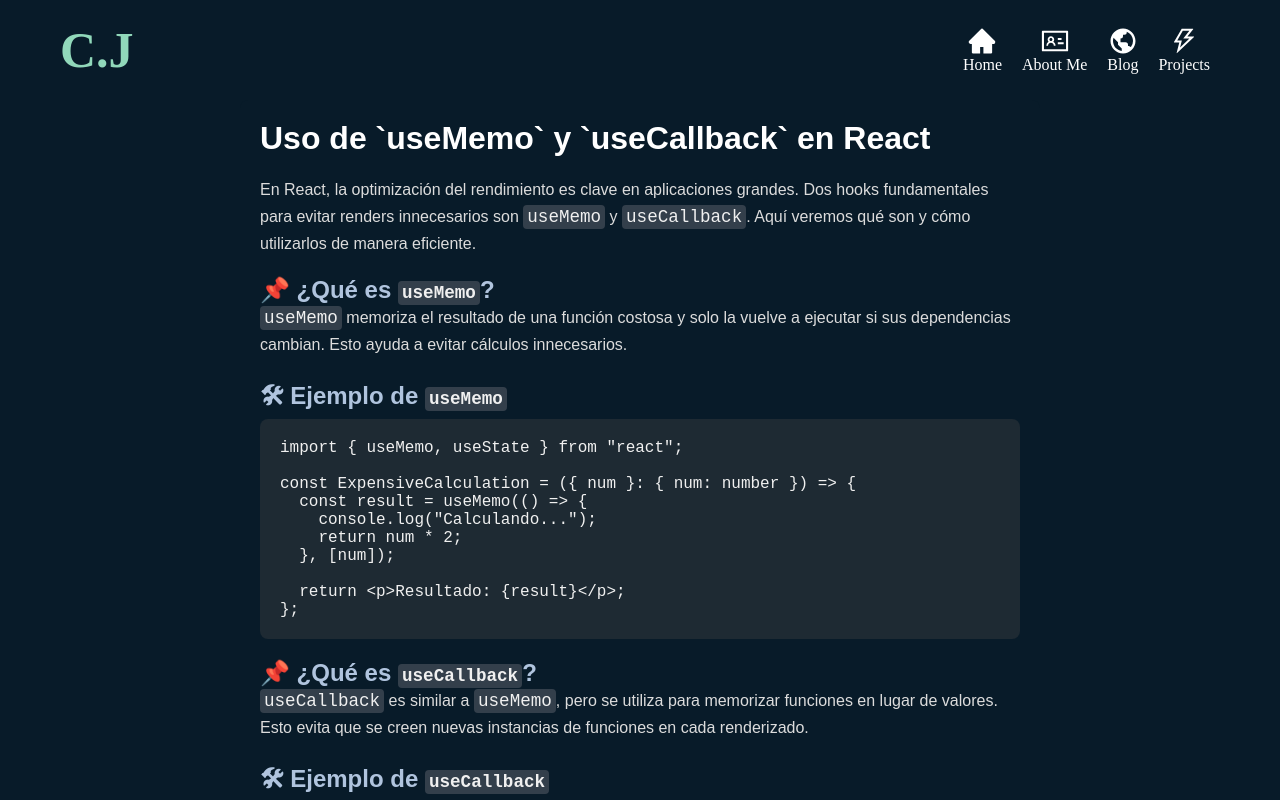
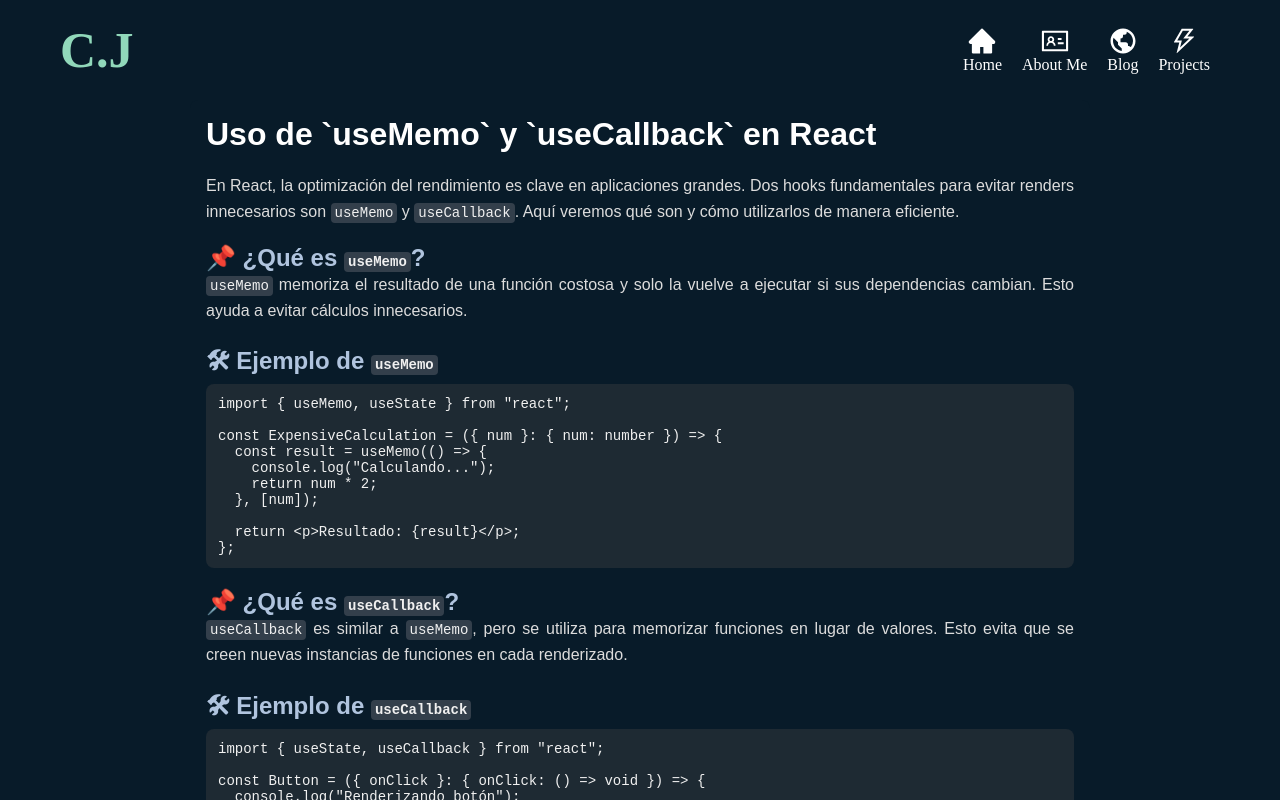
Before and after one commit to CarlosJuarezXYZ/portafolio, a Next.js app: page /blog in a window 1280 px wide. Built offline with nearby package versions, Linux system fonts and the light colour scheme.

Commit message:
feat(CHARLS): update blog page

```diff
--- a/src/pages/blog/index.tsx
+++ b/src/pages/blog/index.tsx
@@ -2,13 +2,19 @@ import { FC, useState } from "react";
 import styled from "styled-components";
 
 const Container = styled.div`
-  max-width: 800px;
+  max-width: 900px;
   margin: 0 auto;
-  padding: 20px;
+  width: 100%;
+  padding: 16px;
   font-family: "Arial", sans-serif;
+  text-align: justify;
   background-color: #081b29; // Fondo oscuro
   color: #e0e0e0; // Texto claro para el fondo oscuro
   border-radius: 8px;
+
+  @media (max-width: 600px) {
+    padding: 10px;
+  }
 `;
 
 const Title = styled.h1`
@@ -16,6 +22,10 @@ const Title = styled.h1`
   font-weight: bold;
   color: #fff; // Título en blanco para destacar
   margin-bottom: 20px;
+
+  @media (max-width: 600px) {
+    font-size: 1.6rem;
+  }
 `;
 
 const SectionTitle = styled.h2`
@@ -23,36 +33,58 @@ const SectionTitle = styled.h2`
   font-weight: bold;
   color: #b0c4de; // Un color suave pero visible para los subtítulos
   margin-top: 20px;
+
+  @media (max-width: 600px) {
+    font-size: 1.2rem;
+  }
 `;
 
 const Paragraph = styled.p`
   font-size: 1rem;
   color: #dcdcdc; // Texto claro
   line-height: 1.6;
+
+  @media (max-width: 600px) {
+    font-size: 12px;
+  }
 `;
 
 const CodeBlock = styled.pre`
   background-color: #1e2a33; // Fondo oscuro para el bloque de código
   border-radius: 8px;
-  padding: 20px;
+  padding: 12px;
   font-family: "Courier New", monospace;
   color: #f0f0f0; // Texto claro dentro del bloque de código
   overflow-x: auto;
+  font-size: 14px;
+
+  @media (max-width: 600px) {
+    font-size: 12px;
+  }
 `;
 
 const InlineCode = styled.code`
   background-color: #333f4b; // Fondo oscuro para código en línea
   padding: 2px 4px;
   border-radius: 4px;
-  font-size: 1.1rem;
+  font-size: 14px;
   color: #f0f0f0; // Texto claro
+
+  @media (max-width: 600px) {
+    font-size: 12px;
+  }
 `;
 
 const Conclusion = styled.div`
   background-color: #0a2733; // Un color ligeramente diferente para la conclusión
   border-radius: 8px;
-  padding: 20px;
-  margin-top: 40px;
+  padding: 10px;
+  margin-top: 30px;
+  font-size: 14px;
+
+  @media (max-width: 600px) {
+    font-size: 12px;
+  }
 `;
 
 const ConclusionTitle = styled.h3`
@@ -60,12 +92,22 @@ const ConclusionTitle = styled.h3`
   font-weight: bold;
   color: #b0c4de; // Un color suave pero visible para los subtítulos
   margin-bottom: 10px;
+  font-size: 14px;
+
+  @media (max-width: 600px) {
+    font-size: 12px;
+  }
 `;
 
 const ConclusionParagraph = styled.p`
   font-size: 1rem;
   color: #dcdcdc; // Texto claro
   line-height: 1.6;
+  font-size: 14px;
+
+  @media (max-width: 600px) {
+    font-size: 12px;
+  }
 `;
 
 const Blog: FC = () => {
```
